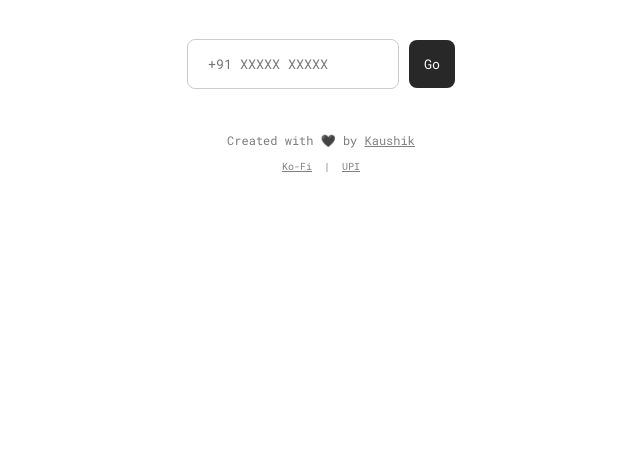
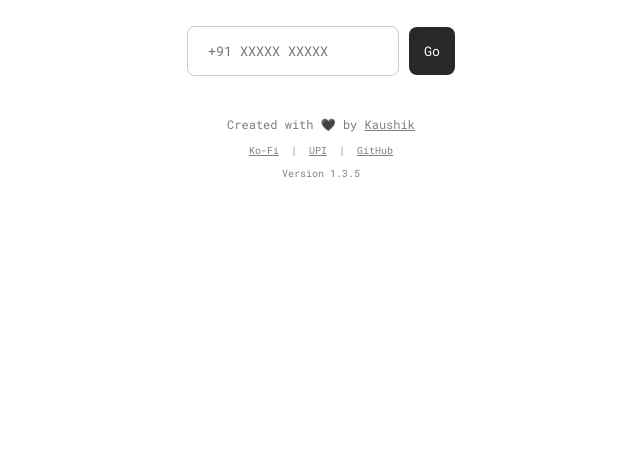
Before and after one commit to thekaushikls/WhatsApp, a plain HTML site: page index.html in a window 1280 px wide. Shown: the part 333-800 px from the top of the page, without its empty margins (319-959 px from the left). Drawn offline with Linux system fonts and the light colour scheme.

Commit message:
[added] favicon

```diff
--- a/index.html
+++ b/index.html
@@ -4,6 +4,7 @@
     <meta charset="UTF-8">
     <meta name="viewport" content="width=device-width, initial-scale=1.0">
     <title>QuickSendWA</title>
+    <link rel="icon" type="image/x-icon" href="./favicon.ico">
     <link rel="stylesheet" href="https://fonts.googleapis.com/css?family=Roboto+Mono&display=swap">
     <style>
         *
@@ -80,9 +81,18 @@
             <input id="inputTextBox" type="tel" placeholder="+91 XXXXX XXXXX">
             <button id="chatButton" onclick="onButtonClick()">Go</button>
         </div>
-        <br>
-        <p class="footer-text">Created with 🖤 by <a href="https://linkedin.com/in/thekaushikls" style="color:grey" target="_blank">Kaushik</a></p>
-        <p class="footer-text" style="font-size: 10px;"><a href="https://ko-fi.com/thekaushikls/" style="color:grey" target="_blank">Ko-Fi</a> &nbsp;|&nbsp; <a href="upi://pay?pa=kaushikls96@okhdfcbank&pn=KAUSHIK&cu=INR" style="color:grey" target="_blank">UPI</a></p>
+
+        <div style="margin-top: 40px; color:grey">
+            <p class="footer-text">
+                Created with 🖤 by <a href="https://linkedin.com/in/thekaushikls" style="color:grey" target="_blank">Kaushik</a>
+                <div style="font-size: 10px;">
+                    <a href="https://ko-fi.com/thekaushikls/" style="color:grey" target="_blank">Ko-Fi</a> &nbsp;|&nbsp;
+                    <a href="upi://pay?pa=kaushikls96@okhdfcbank&pn=KAUSHIK&cu=INR" style="color:grey" target="_blank">UPI</a> &nbsp;|&nbsp;
+                    <a href="https://www.github.com/thekaushikls/TAAK/" style="color:grey" target="_blank">GitHub</a>
+                    <p>Version 1.3.5</p>
+                </div>
+            </p>
+        </div>
     </div>
 
     <script>
```
Also changed, not shown: favicon.ico (added).
